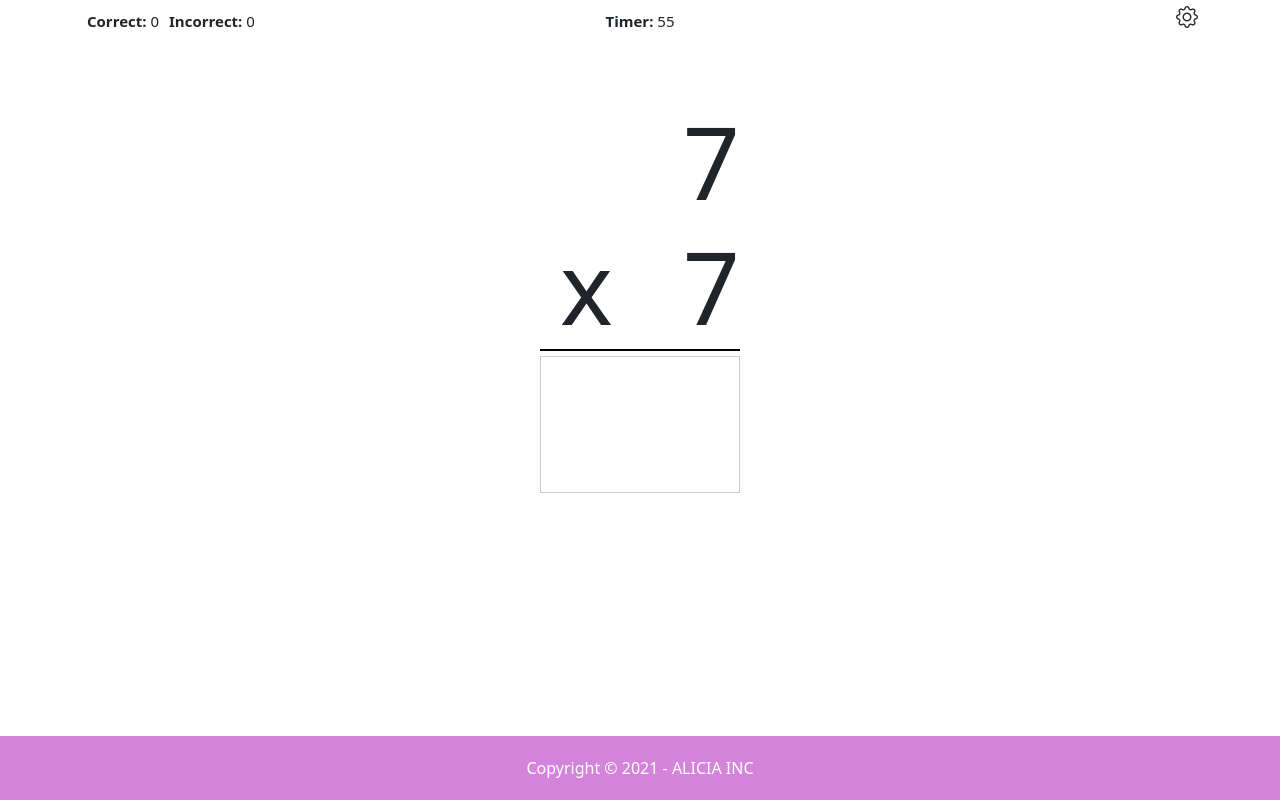
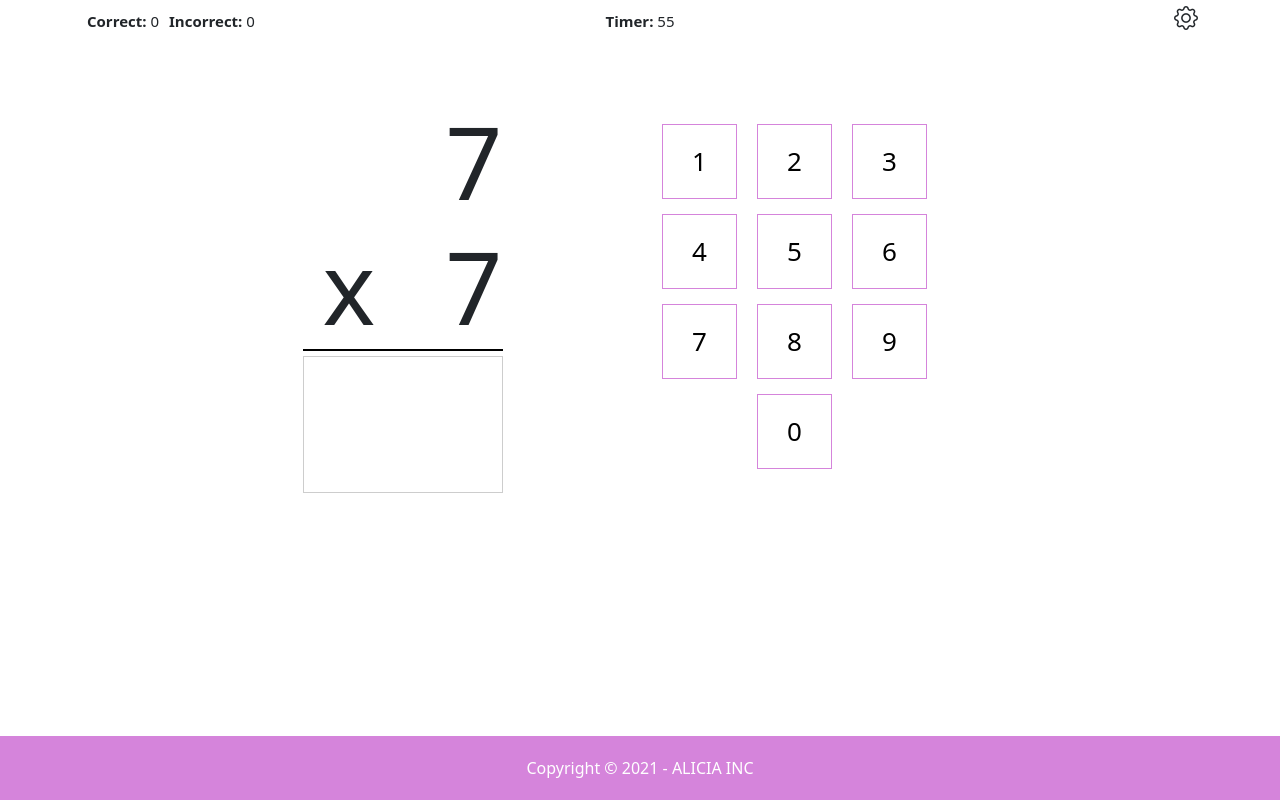
Before and after one commit to creatifiv/app-x, an Angular app: page / in a window 1280 px wide. Built offline with nearby package versions, Linux system fonts and the light colour scheme.

Commit message:
Added Keypad

```diff
--- a/src/app/expression/expression.component.css
+++ b/src/app/expression/expression.component.css
@@ -42,7 +42,7 @@ input[type=number] {
 .bi-gear{
 
   float: right;
-  font-size: 22px !important;
+  font-size: 24px !important;
 }
 
 #settings{
@@ -56,8 +56,9 @@ input[type=number] {
   width: 100px;
   position: absolute;
   right: 0;
-  top: 40px;
-  margin-right: 12px;
+  top: 36px;
+  right: 0;
+  /*margin-right: 16px;*/
   border: 1px solid #ccc;
   border-bottom: transparent;
   background-color: white;
@@ -167,3 +168,28 @@ input[type=number] {
   font-size: 90px;
   font-weight: normal;
 }
+
+
+#keypad{
+
+  width: 285px;
+  margin: 75px 0 0;
+}
+
+.k-btn{
+
+  width: 75px;
+  height: 75px;
+  font-size: 26px;
+  margin: 0 10px 15px;
+  border: 1px solid #d584db;
+  background-color: transparent;
+
+}
+
+
+#btn-0{
+
+display: block;
+  margin: 0 auto;
+}
--- a/src/app/expression/expression.component.html
+++ b/src/app/expression/expression.component.html
@@ -43,8 +43,9 @@
 
 
   <div class="row">
-    <div class="col">
 
+
+    <div class="col-sm-5 offset-sm-1">
       <p id="expression">
         <span class="factor1">{{f1}}</span>
         <span class="factor2">{{f2}}</span>
@@ -58,6 +59,32 @@
       </form>
 
     </div>
+
+
+     <div class="col-sm-5">
+
+       <div id= "keypad">
+
+        <button id="btn-1" class="k-btn" (click)= "keyPress($event)" value="1" >1</button>
+        <button id="btn-2" class="k-btn" (click)= "keyPress($event)" value="2" >2</button>
+        <button id="btn-3" class="k-btn" (click)= "keyPress($event)" value="3" >3</button><br/>
+        <button id="btn-4" class="k-btn" (click)= "keyPress($event)" value="4" >4</button>
+        <button id="btn-5" class="k-btn" (click)= "keyPress($event)" value="5" >5</button>
+        <button id="btn-6" class="k-btn" (click)= "keyPress($event)" value="6" >6</button><br/>
+        <button id="btn-7" class="k-btn" (click)= "keyPress($event)" value="7" >7</button>
+        <button id="btn-8" class="k-btn" (click)= "keyPress($event)" value="8" >8</button>
+        <button id="btn-9" class="k-btn" (click)= "keyPress($event)" value="9" >9</button><br/>
+        <button id="btn-0" class="k-btn" (click)= "keyPress($event)" value="0" >0</button><br/>
+
+
+       </div>
+
+
+     </div>
+
+
+
+
   </div>
 
 
--- a/src/app/expression/expression.component.ts
+++ b/src/app/expression/expression.component.ts
@@ -194,8 +194,49 @@ export class ExpressionComponent implements OnInit {
 }
 
 
+  k = 0;
+  keyLog:any = [];
+  log = 0;
+  keyPressed = 0;
 
 
+  keyPress(event:any){
+
+   this.keyLog.push(Number(event.target.value));
+   this.log = Number(this.keyLog.join(""));
+   console.log(this.log + " " + this.keyLog);
+
+   if(this.answer <= 9){
+
+     if(this.answer === this.keyLog[0]){
+
+       console.log("KeyPad Answer Correct!");
+     }
+   }
+   else if(this.answer <= 99){
+
+     if(this.answer == this.log){
+
+         console.log("Correct" + " "+ this.log);
+     }
+
+    }
+      else if(this.answer >= 100){
+
+        if(this.answer == this.log){
+
+            console.log("Correct");
+          }
+   }
+
+  }
+
+  chkArray(event:any){
+
+      this.log = 0;
+      this.keyLog = [];
+      console.log(this.log);
+  }
 
 
   submit(event:any){
```
